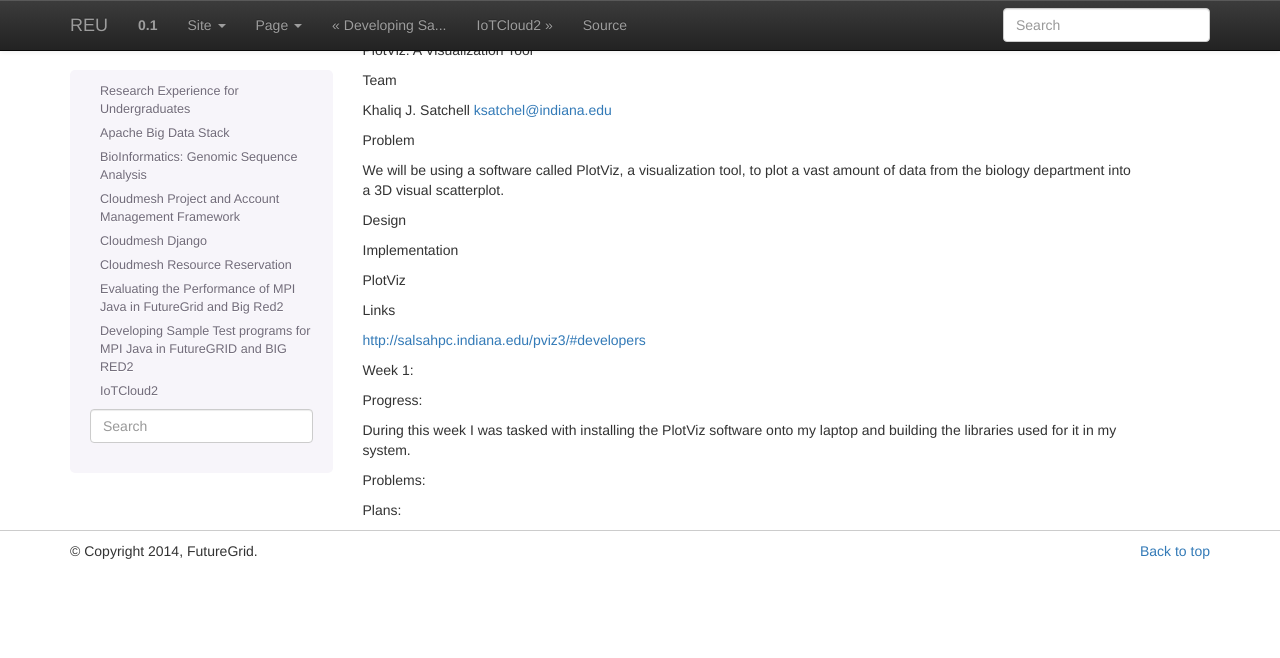
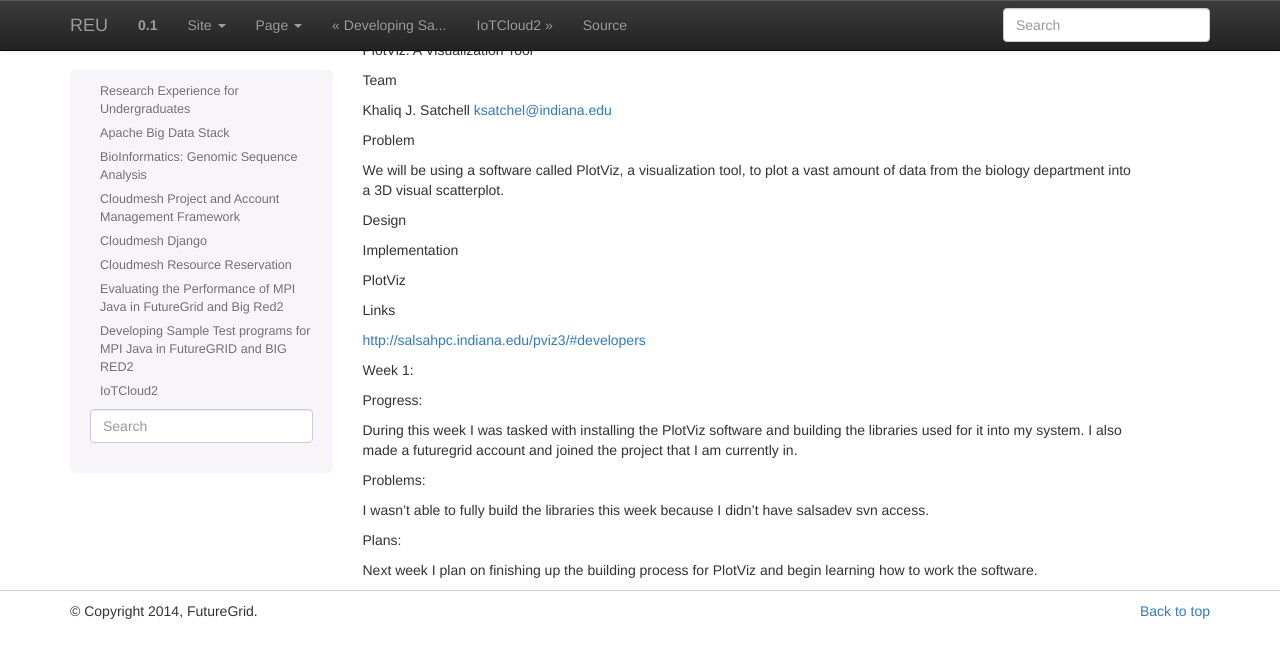
Before and after one commit to cloudmesh-project/reu-2014, a Sphinx documentation site: the page built from doc/source/projects/plotviz.rst, in a window 1280 px wide. Shown: the top 658 px of the page. Built offline with Sphinx 7.4.7, drawn with Linux system fonts in a browser that asks for light colours.

Commit message:
Update plotviz.rst

```diff
--- a/doc/source/projects/plotviz.rst
+++ b/doc/source/projects/plotviz.rst
@@ -26,10 +26,13 @@
 
 Progress:
 
-During this week I was tasked with installing the PlotViz software onto my laptop and building the libraries used for it in my system.
+During this week I was tasked with installing the PlotViz software and building the libraries used for it into my system. I also
+made a futuregrid account and joined the project that I am currently in.
 
 Problems:
 
-
+I wasn't able to fully build the libraries this week because I didn't have salsadev svn access.
 
 Plans:
+
+Next week I plan on finishing up the building process for PlotViz and begin learning how to work the software.
```
